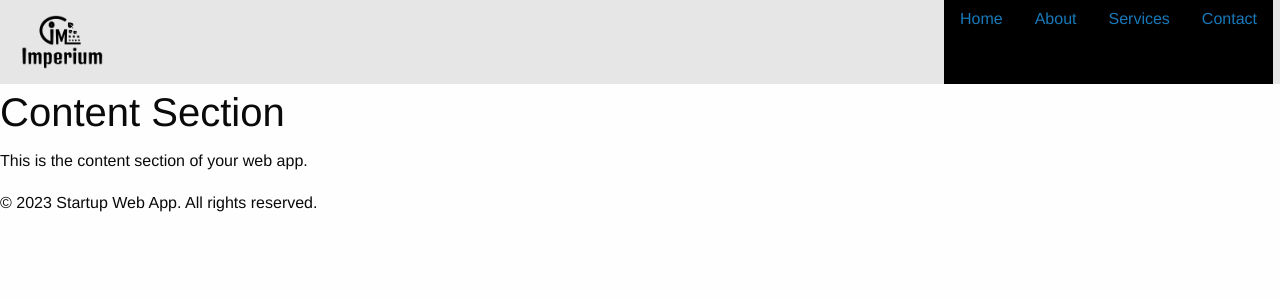
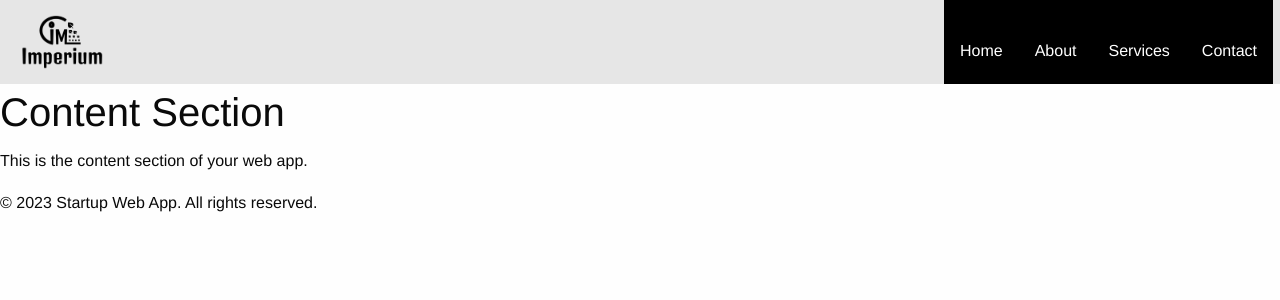
Before and after one commit to williammabotjaeng/imperium, a Flask app: page / in a window 1280 px wide. Shown: the top 300 px of the page. Run offline with Flask 3, Linux system fonts and the light colour scheme; some libraries are stand-ins or nearby versions.

Commit message:
white text, mt, text-decor, app.css

```diff
--- a/static/css/app.css
+++ b/static/css/app.css
@@ -8,3 +8,9 @@ a.nav-link-button {
     height: 100%;
     background-color: black;
 }
+
+.nav-link-text {
+    margin-top: 32px;
+    text-decoration: none;
+    color: white;
+}
--- a/templates/index.html
+++ b/templates/index.html
@@ -16,10 +16,10 @@
             <li class="menu-text">
                 <img width="10%" src="{{ url_for('static', filename='images/imperium-logo.png') }}" alt="logo">
             </li>
-            <li class="align-bottom nav-link-button"><a href="#">Home</a></li>
-            <li class="align-middle nav-link-button"><a href="#">About</a></li>
-            <li class="align-middle nav-link-button"><a href="#">Services</a></li>
-            <li class="align-middle nav-link-button"><a href="#">Contact</a></li>
+            <li class="align-bottom nav-link-button"><a class="nav-link-text" href="#">Home</a></li>
+            <li class="align-middle nav-link-button"><a class="nav-link-text" href="#">About</a></li>
+            <li class="align-middle nav-link-button"><a class="nav-link-text" href="#">Services</a></li>
+            <li class="align-middle nav-link-button"><a class="nav-link-text" href="#">Contact</a></li>
         </ul>
     </div>
 </nav>
```
